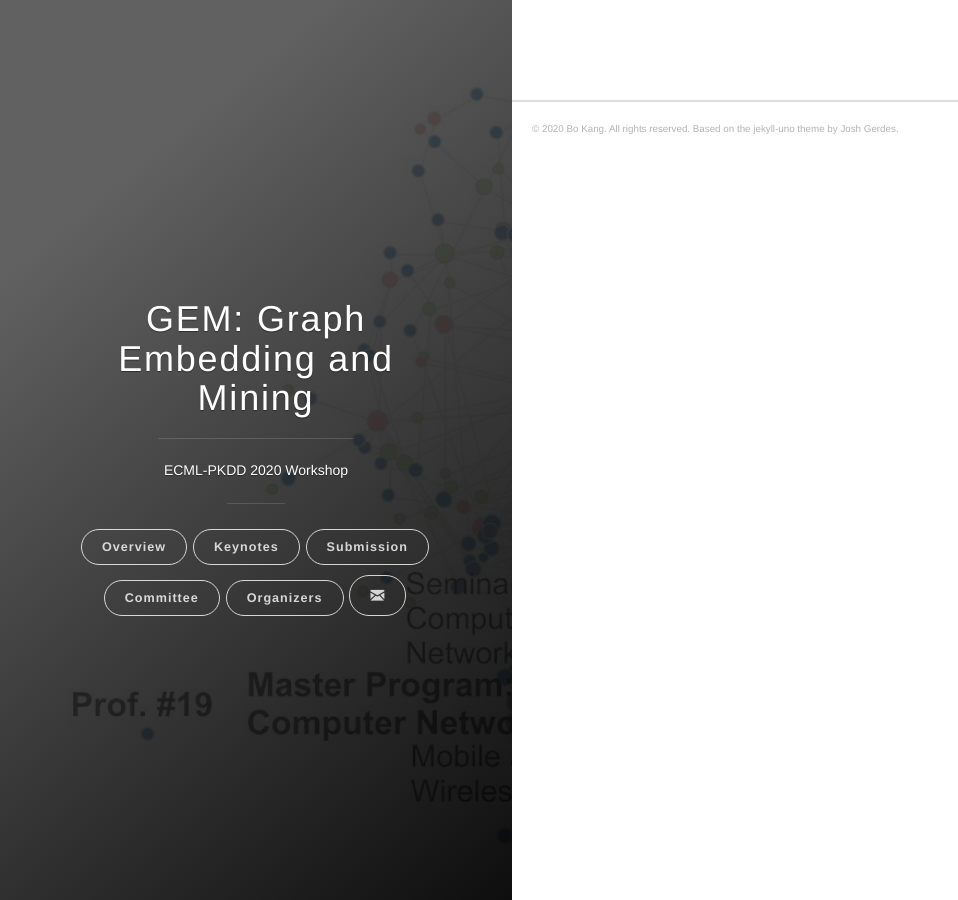
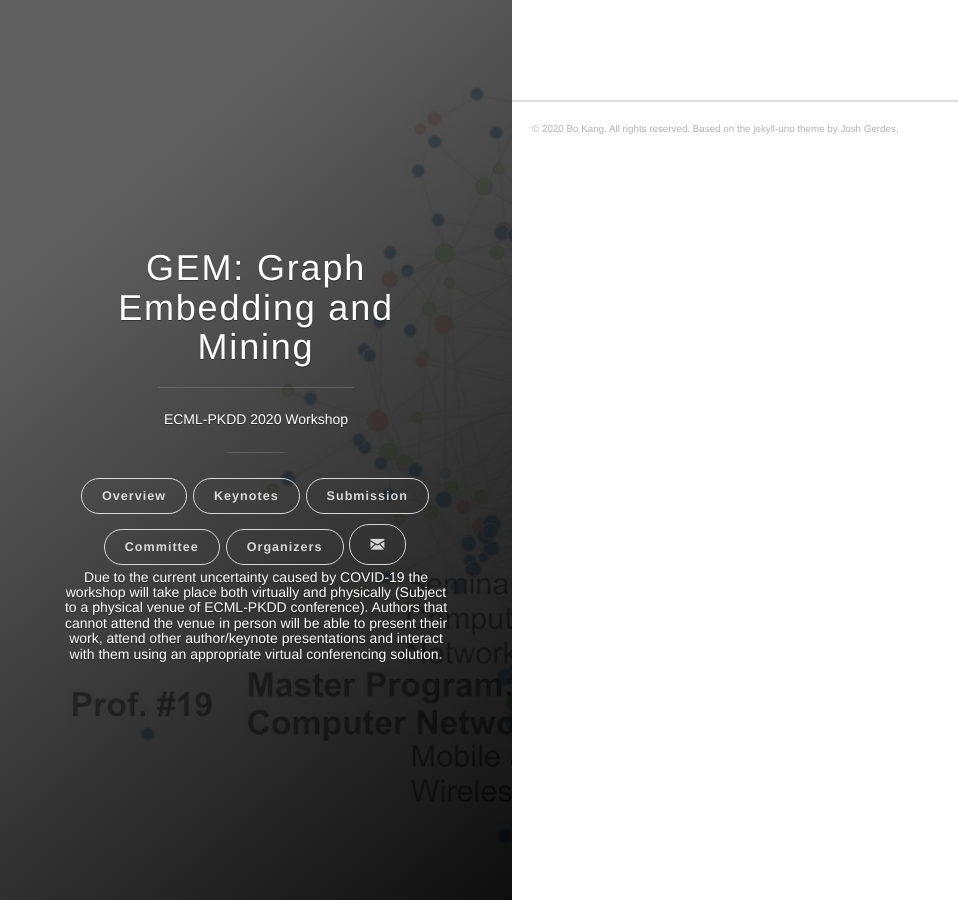
Before and after one commit to gem-ecmlpkdd/gem-ecmlpkdd.github.io, a Jekyll site: the page built from index.html, in a window 1280 px wide. Shown: the whole page, without its empty margins (0-958 px from the left). Built offline with Jekyll 4.4.1, drawn with Linux system fonts in a browser that asks for light colours.

Commit message:
update front page.

```diff
--- a/_includes/header.html
+++ b/_includes/header.html
@@ -33,6 +33,10 @@
           </nav>
 
         </div>
+        <br>
+        <h5>
+          Due to the current uncertainty caused by COVID-19 the workshop will take place both virtually and physically (Subject to a physical venue of ECML-PKDD conference). Authors that cannot attend the venue in person will be able to present their work, attend other author/keynote presentations and interact with them using an appropriate virtual conferencing solution.
+        </h5>
       </div>
 
     </div>
```
